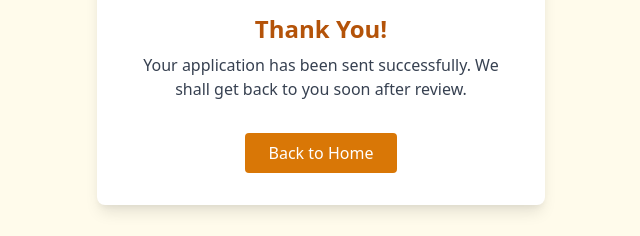
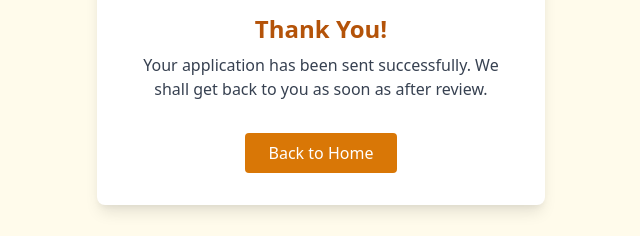
Before and after one commit to dzanto143/Milgil-Cleaning-Fumigation-Services, a plain HTML site: page application.html in a window 1280 px wide. Shown: the part 347-583 px from the top of the page, 319-959 px from the left. Drawn offline with nearby package versions, Linux system fonts and the light colour scheme.

Commit message:
app form

```diff
--- a/application.html
+++ b/application.html
@@ -12,7 +12,7 @@
   <div class="bg-white p-8 rounded-lg shadow-lg max-w-md text-center">
     <img src="flavicon.jpeg" alt="Logo" class="mx-auto mb-4 w-16 h-16 rounded-full shadow">
     <h1 class="text-2xl font-bold text-yellow-700 mb-2">Thank You!</h1>
-    <p class="text-gray-700 mb-4">Your application has been sent successfully. We shall get back to you soon after review.</p>
+    <p class="text-gray-700 mb-4">Your application has been sent successfully. We shall get back to you as soon as after review.</p>
     <a href="index.html" class="inline-block mt-4 px-6 py-2 bg-yellow-600 hover:bg-yellow-700 text-white rounded transition duration-300">
       Back to Home
     </a>
```
